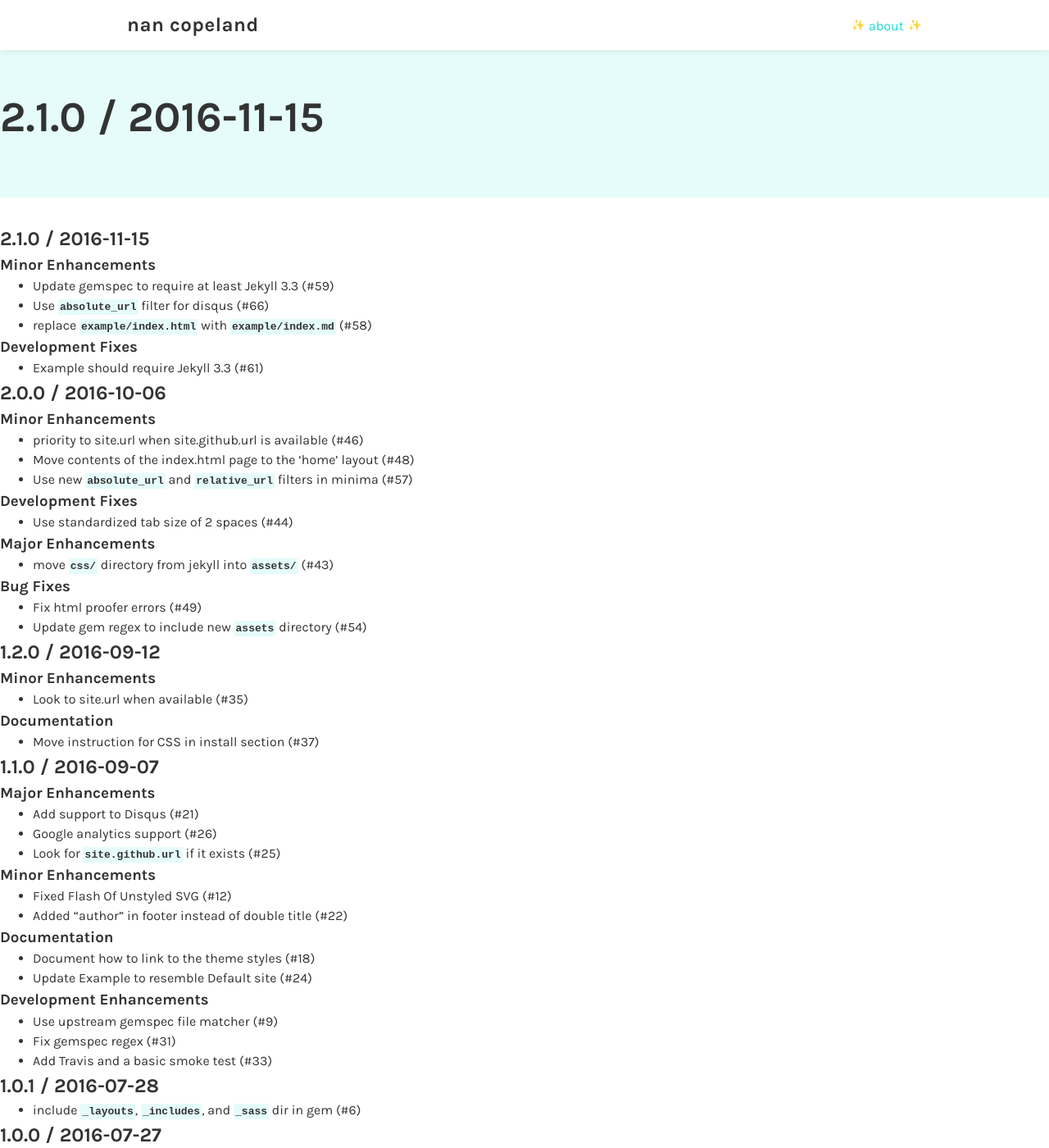
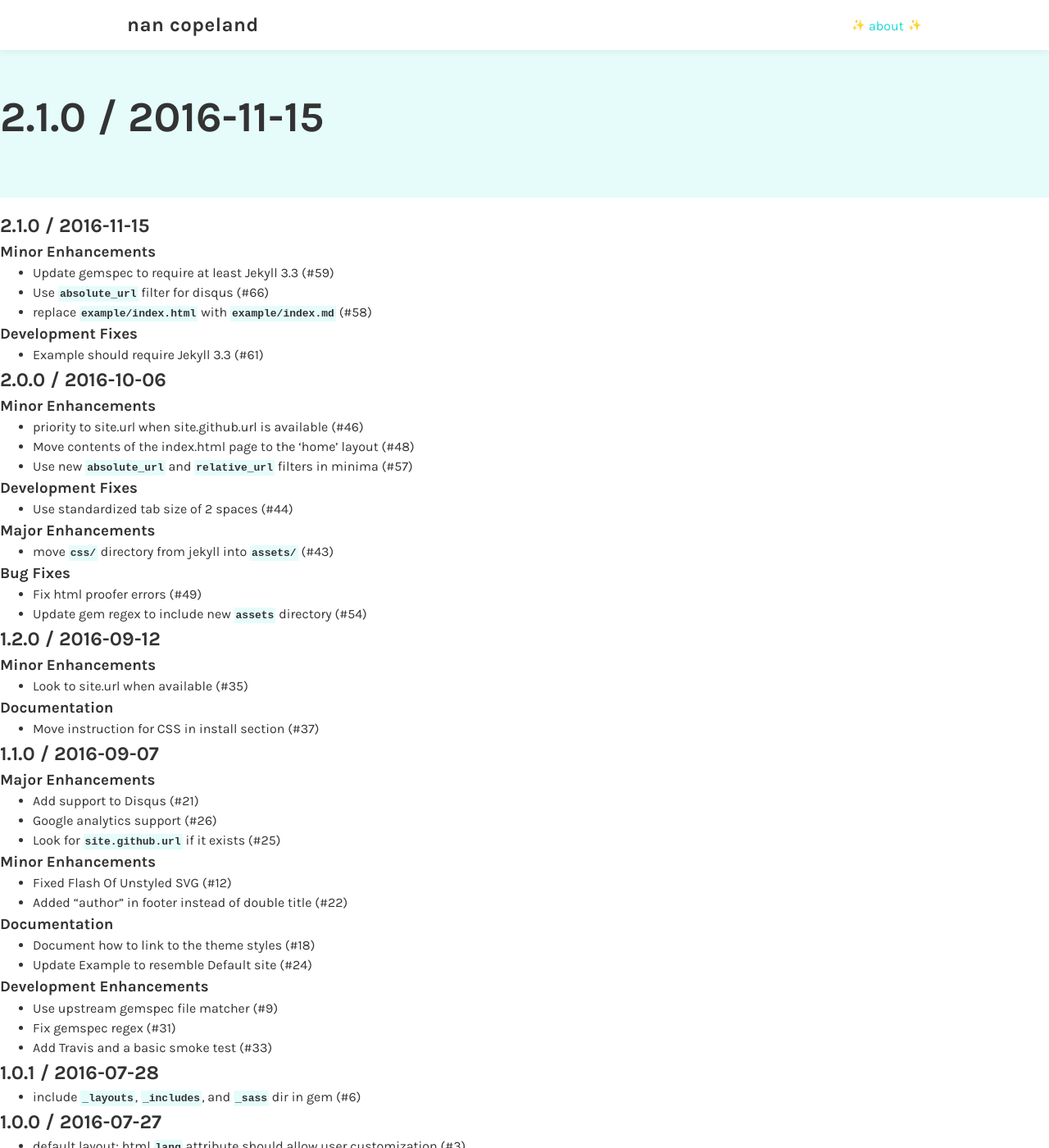
Before and after one commit to nancopeland/old-portfolio-site, a Jekyll site: the page built from History.markdown, in a window 1280 px wide and 1400 px high. Shown: the whole window at 82% size. Built offline with Jekyll 4.4.1, drawn with Linux system fonts in a browser that asks for light colours; nearby versions of some CDN libraries; emoji names are drawn with the system emoji font; our own code applies the rules of GitHub Pages for plain Markdown files.

```diff
--- a/_sass/partials/_posts.scss
+++ b/_sass/partials/_posts.scss
@@ -11,6 +11,7 @@
 	}
 	p {
 		display: inline-block;
+		font-weight: 700;
 	}
 	ul {
 		display: inline-block;
@@ -18,6 +19,12 @@
 		padding: 0;
 		li {
 			display: inline-block;
+			&:nth-child(2) {
+				&:before {
+					content: ',';
+					margin-right: .5rem;
+				}
+			}
 		}
 	}
 	hr {
@@ -29,7 +36,7 @@
 	}
 }
 .post-content {
-	margin: 2rem auto 3rem auto;
+	margin: 1rem auto 3rem auto;
 	p {
 		margin: 1rem 0;
 	}
```
Also changed, not shown: 2 other files.
